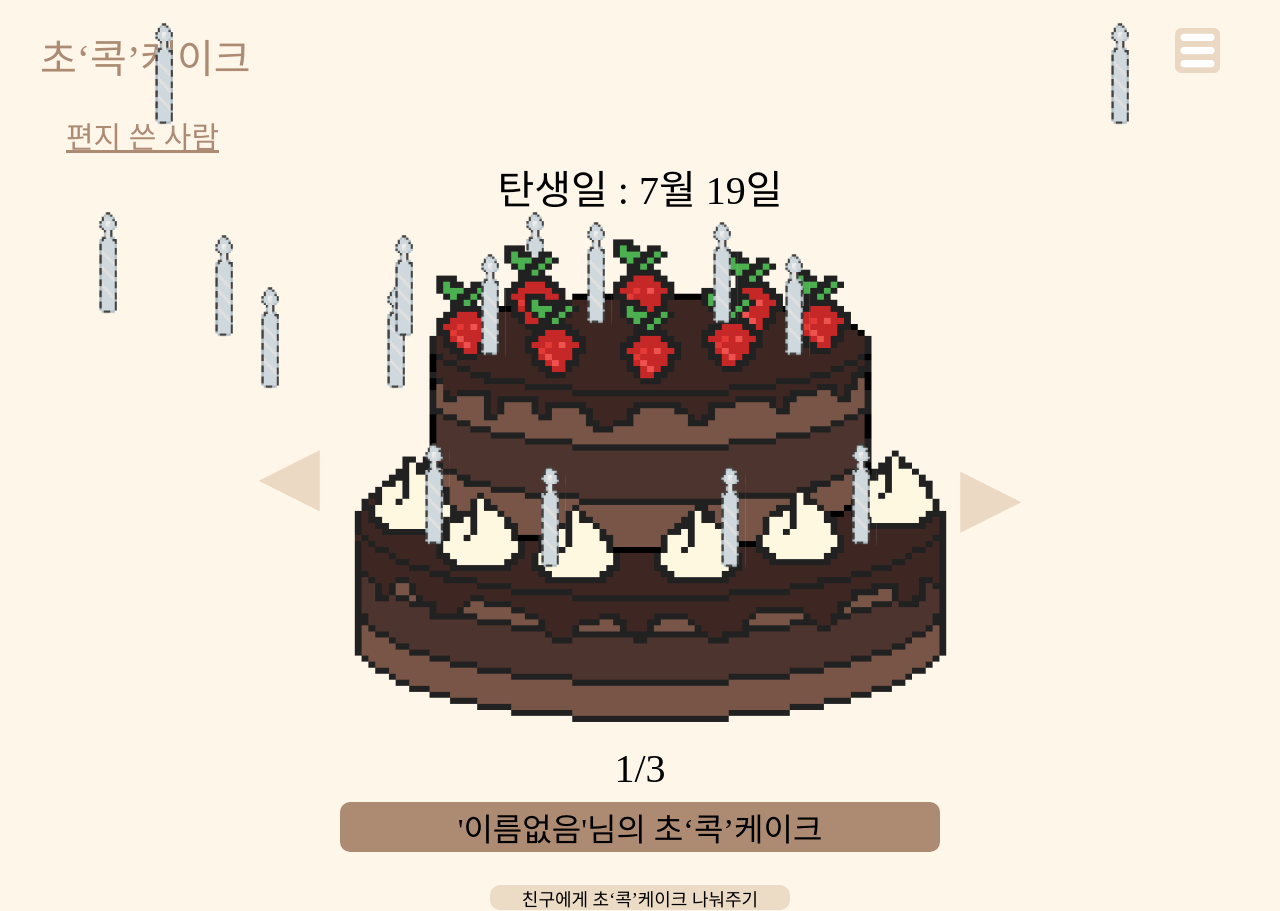
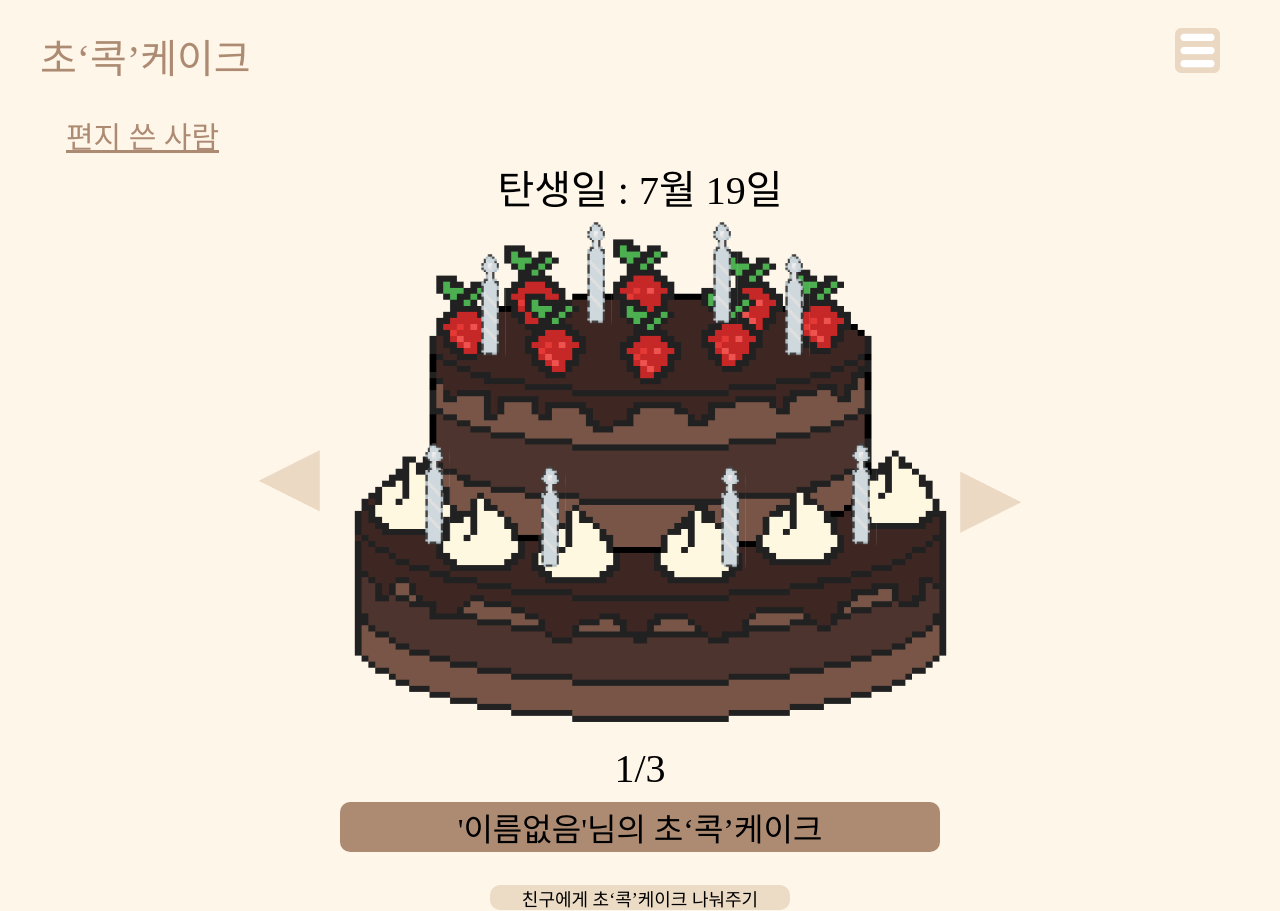
Before and after one commit to 2022Allie/Chokcake, a React (Create React App) app in the folder chocokcake/: page /letterOwner in a window 1280 px wide. Built offline with nearby package versions, Linux system fonts and the light colour scheme; a web font is replaced by a local one.

Commit message:
edit-candle-error

```diff
--- a/chocokcake/src/components/WritersTab.js
+++ b/chocokcake/src/components/WritersTab.js
@@ -29,6 +29,7 @@ const WriterName = styled.div`
     ::-webkit-scrollbar {
         display: none;
     }
+    z-index: 2;
 `;
 
 const Writers = styled.div`
@@ -38,4 +39,5 @@ const Writers = styled.div`
     margin-top: 20px;
     margin-left: 20px;
     border-radius: 10px;
+    z-index: 3;
 `;
--- a/chocokcake/src/components/letterOwner.js
+++ b/chocokcake/src/components/letterOwner.js
@@ -46,15 +46,6 @@ function LetterOwnerPage() {
                 <Writer>편지 쓴 사람</Writer>
             </WriterDiv>
             <WritersTab writerClicked={writerClicked} setWriterClicked={setWriterClicked}></WritersTab>
-            <Xcandle4 src={xcandle}></Xcandle4>
-            <Xcandle1 src={xcandle}></Xcandle1>
-            <Xcandle2 src={xcandle}></Xcandle2>
-            <Xcandle3 src={xcandle}></Xcandle3>
-            <Xcandle5 src={xcandle}></Xcandle5>
-            <Xcandle6 src={xcandle}></Xcandle6>
-            <Xcandle7 src={xcandle}></Xcandle7>
-            <Xcandle8 src={xcandle}></Xcandle8>
-
             <ImgDiv>
                 <Birth>탄생일 : 7월 19일</Birth>
                 <Center>
```
